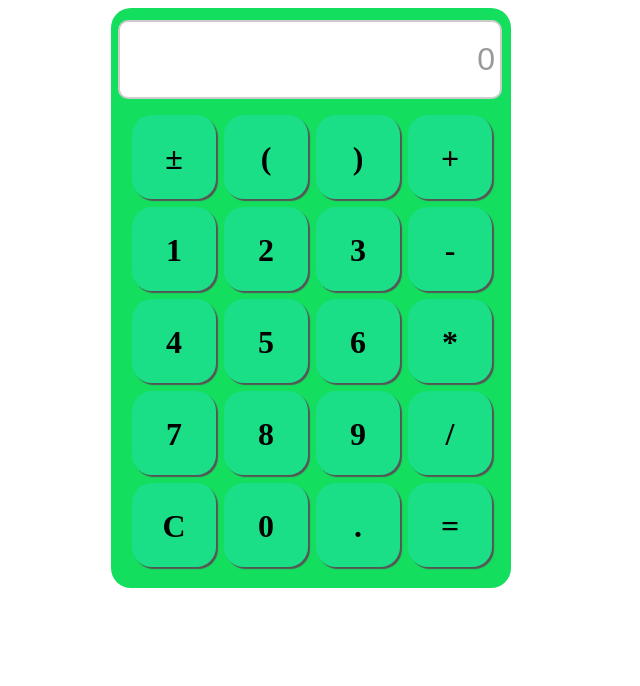
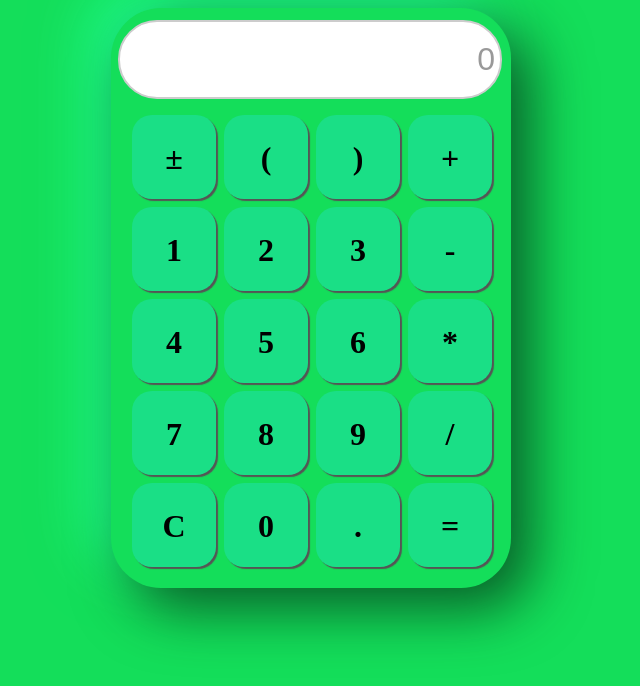
Before and after one commit to weblab/calculator, a plain HTML site: page index.html in a window 1280 px wide. Shown: the whole page, without its empty margins (329-969 px from the left). Drawn offline with Linux system fonts and the light colour scheme.

Commit message:
Update index.html

```diff
--- a/index.html
+++ b/index.html
@@ -8,7 +8,7 @@
 		#view{
 			text-align: right;
 			padding: 0px 5px;
-			border-radius: 10px;
+			border-radius:39px;
 			margin: 12px 7px;
 			width: 370px;
 			height: 75px;
@@ -44,8 +44,16 @@
 		}
 		ul li:hover{
 			color: #fff;
-			background-color: rgb(106,76,156);
+			background-color: rgb(129, 209, 95);
 			box-shadow: -2px -2px 1px #555;
+		}
+		#btn{
+			border-radius: 50px;
+			background: #14de5a;
+			box-shadow:  20px 20px 59px #085924, -20px -20px 59px #20ff90;
+		}
+		html{
+			background-color:#14de5a;
 		}
 	</style>
 	<div id="btn">
```
